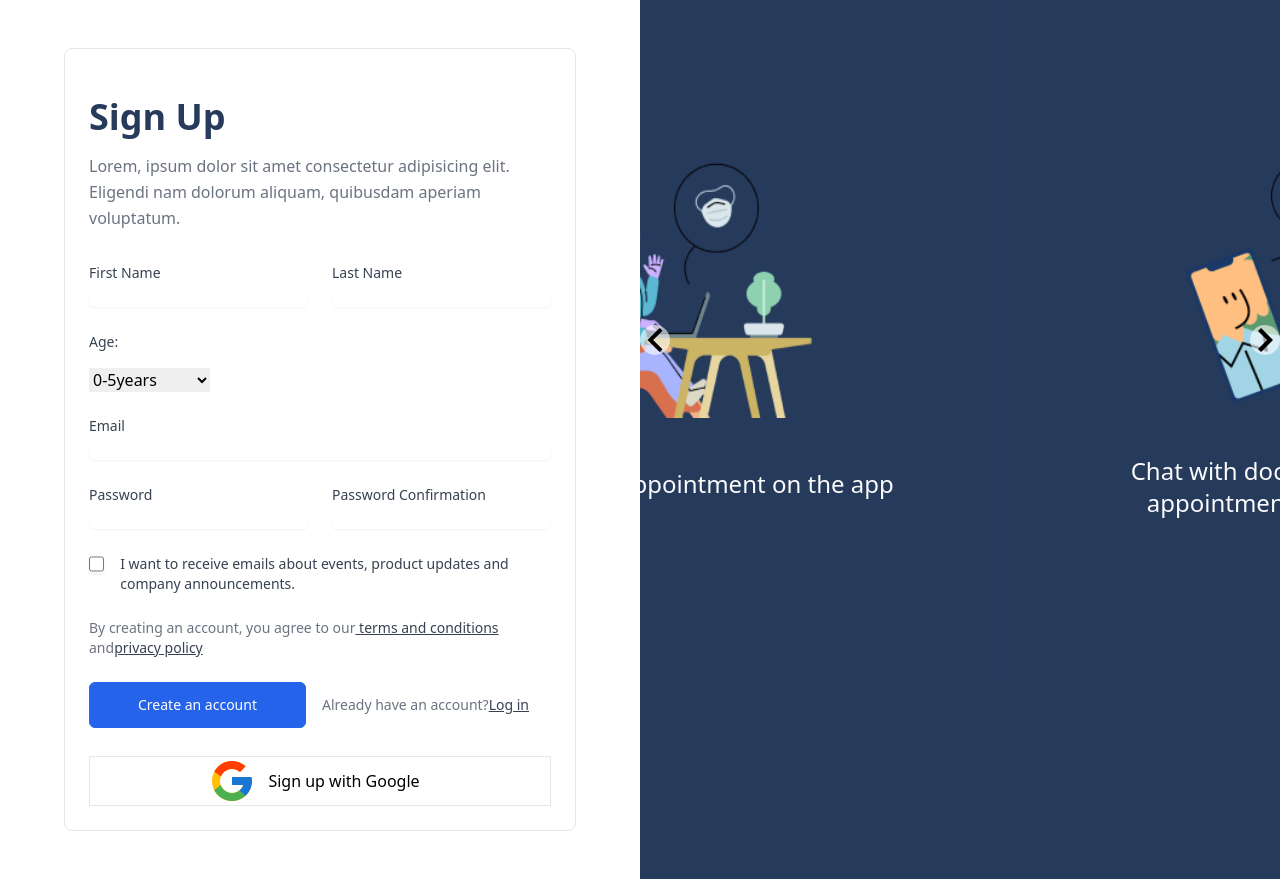
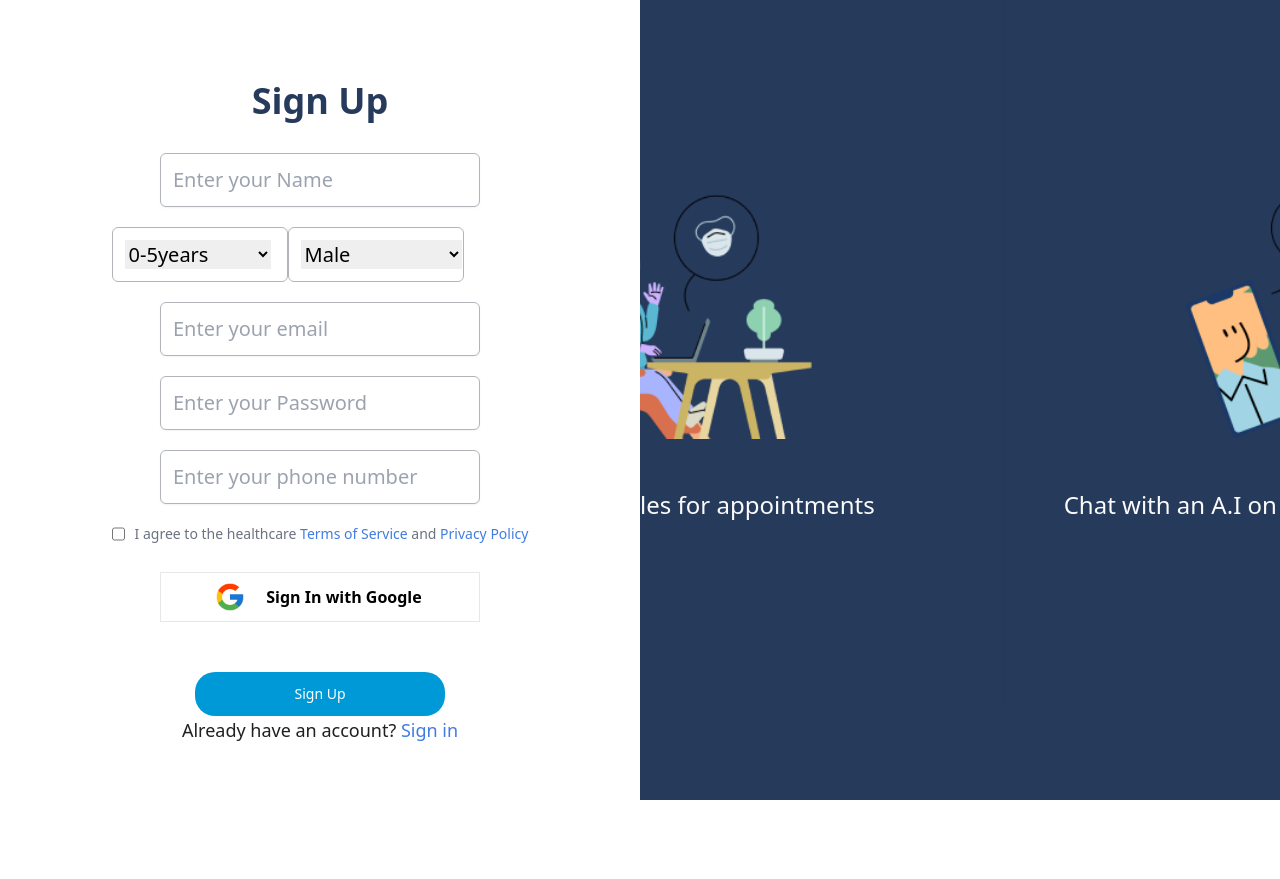
Before and after one commit to tosxin-456/TopinsChatGenie, a React (Create React App) app: page /signup in a window 1280 px wide. After the commit the page ends 800 px from the top, so only its background shows below. Built offline with nearby package versions, Linux system fonts and the light colour scheme.

Commit message:
edited the sign up page

```diff
--- a/src/app/SignUp.tsx
+++ b/src/app/SignUp.tsx
@@ -1,26 +1,26 @@
 import React, {useState} from "react"
 import { Link } from "react-router-dom"
 import Onboard from "./components/Onboard"
-
+import google from '../images/google.png'
 
 export default function SignUp(){
-  const [firstName, setFirstName] = useState('')
-  const [lastName, setLastName] = useState('')
+  const [Name, setFirstName] = useState('')
   const [age, setAge] = useState('select age')
+  const [gender, setGender] = useState('select gender')
   const [password, setPassword] = useState('')
-  const [confirmPassword, setConfirmPassword] = useState('')
+  const [phone, setPhone] = useState('')
   const [email, setEmail] = useState('')
     return(
 
 
 <section className="bg-white">
-<div className="lg:grid lg:min-h-screen lg:grid-cols-12">
+<div className="lg:grid lg:min-h-screen lg:grid-cols-12 ">
   <main
     className="flex items-center justify-center px-8 py-8 sm:px-12 lg:col-span-6 lg:px-16 lg:py-12 xl:col-span-6"
   >
     <div className="max-w-xl lg:max-w-3xl">
 
-      <div className="border-solid border border-gray rounded-lg p-6">
+      <div className="w-full ">
       {/* <Link className="block text-blue-600" to="#">
         <span className="sr-only">Home</span>
         <svg
@@ -35,50 +35,24 @@ export default function SignUp(){
           />
         </svg>
       </Link> */}
-      <h1 className="mt-6 text-2xl font-bold text-[#263A5C] sm:text-3xl md:text-4xl">
+      <h1 className="mt-6 text-2xl font-bold text-[#263A5C] sm:text-3xl md:text-4xl text-center">
         Sign Up
       </h1>
-
-      <p className="mt-4 leading-relaxed text-gray-500">
-        Lorem, ipsum dolor sit amet consectetur adipisicing elit. Eligendi nam dolorum aliquam,
-        quibusdam aperiam voluptatum.
-      </p>
-
-      <form action="#" className="mt-8 grid grid-cols-6 gap-6">
-        <div className="col-span-6 sm:col-span-3">
-          <label htmlFor="FirstName" className="block text-sm font-medium text-gray-700">
-            First Name
-          </label>
-
+      <form action="#" className="mt-8 ">
+        <div className="col-span-6 sm:col-span-3 flex justify-center m-[20px]">
           <input
-          value={firstName}
+          value={Name}
           onChange={(e) => setFirstName(e.target.value)}
             type="text"
-            id="FirstName"
-            name="first_name"
-            className="mt-1 w-full rounded-md border-gray-200 bg-white text-sm text-gray-700 shadow-sm"
+                  id="Name"
+                  placeholder="Enter your Name"
+            name="Name"
+            className="w-[20rem] bg-rgba-34-31-31-10 border-[#B1B5B9] border-[1px] rounded-[6px]  p-3  text-xl shadow-sm"
           />
         </div>
-
-        <div className="col-span-6 sm:col-span-3">
-          <label htmlFor="LastName" className="block text-sm font-medium text-gray-700">
-            Last Name
-          </label>
-
-          <input
-          value={lastName}
-          onChange={(e) => setLastName(e.target.value)}
-            type="text"
-            id="LastName"
-            name="last_name"
-            className="mt-1 w-full rounded-md border-gray-200 bg-white text-sm text-gray-700 shadow-sm"
-          />
-        </div>
-        <div className="col-span-6 sm:col-span-3">
-          <label htmlFor="LastName" className="block text-sm font-medium text-gray-700 mb-4">
-            Age:
-            </label>
-            <select id="dropdown" name="dropdown"
+        <div className="flex  ">
+        <div className="col-span-6 sm:col-span-3   border-[#B1B5B9] border-[1px] rounded-[6px]  p-3  text-xl shadow-s w-[11rem]">
+            <select id="dropdown" name="dropdown" aria-placeholder="Age"
               value={age}
               onChange={(e) => setAge(e.target.value)}
             >
@@ -90,102 +64,92 @@ export default function SignUp(){
                 <option value="option3">20-49years</option>
                 <option value="option3">50 and above</option>
            </select>
-
+                    </div>
+                    <div className="col-span-6 sm:col-span-3   border-[#B1B5B9] border-[1px] rounded-[6px]  p-3  text-xl shadow-s w-[11rem]">
+            <select id="dropdown" name="dropdown"
+              value={age}
+              onChange={(e) => setGender(e.target.value)} >
+              <option value="" disabled selected>Select Gender</option>
+            <option value="Male">Male</option>
+           <option value="Female">Female</option>
+           <option value="Rather Not Say">Rather Not Say</option>
+           </select>
         </div>
+         </div>
 
 
-        <div className="col-span-6">
-          <label htmlFor="Email" className="block text-sm font-medium text-gray-700"> Email </label>
-
-          <input
+        <div className="col-span-6 flex justify-center m-[20px]">
+          < input
             value={email}
             onChange={(e) => setEmail(e.target.value)}
             type="email"
             id="Email"
             name="email"
-            className="mt-1 w-full rounded-md border-gray-200 bg-white text-sm text-gray-700 shadow-sm"
+            placeholder="Enter your email"
+            className="w-[20rem] border-[#B1B5B9] border-[1px] rounded-[6px]  p-3  text-xl shadow-sm"
           />
         </div>
 
-        <div className="col-span-6 sm:col-span-3">
-          <label htmlFor="Password" className="block text-sm font-medium text-gray-700"> Password </label>
-
+        <div className="col-span-6 sm:col-span-3 flex justify-center m-[20px] ">
           <input
             value={password}
             onChange={(e) => setPassword(e.target.value)}
             type="password"
             id="Password"
+            placeholder="Enter your Password"
             name="password"
-            className="mt-1 w-full rounded-md border-gray-200 bg-white text-sm text-gray-700 shadow-sm"
+            className="w-[20rem] border-[#B1B5B9] border-[1px] rounded-[6px]  p-3  text-xl shadow-sm"
           />
         </div>
 
-        <div className="col-span-6 sm:col-span-3">
-          <label htmlFor="PasswordConfirmation" className="block text-sm font-medium text-gray-700">
-            Password Confirmation
-          </label>
-
+        <div className="col-span-6 sm:col-span-3 flex justify-center m-[20px]">
           <input
-           value={confirmPassword}
-           onChange={(e) => setConfirmPassword(e.target.value)}
-            type="password"
-            id="PasswordConfirmation"
+           value={phone}
+           onChange={(e) => setPhone(e.target.value)}
+            type="text"
+                      id="phone"
+                      placeholder="Enter your phone number"
             name="password_confirmation"
-            className="mt-1 w-full rounded-md border-gray-200 bg-white text-sm text-gray-700 shadow-sm"
+            className="w-[20rem] border-[#B1B5B9] border-[1px] rounded-[6px] bg-rgba-34-31-31-40 p-3  text-xl shadow-sm"
           />
+                  </div>
+        <div className="col-span-6 flex">
+                  <input type="checkbox" name="" id="" />
+          <p className="text-sm text-gray-500 ml-[10px]">
+            I agree to the healthcare
+            <a href="#" className="text-[#407CE2]"> Terms of Service  </a>
+            and
+            <a href="#" className="text-[#407CE2]"> Privacy Policy</a>
+          </p>
+        </div>
+      </form>
+      <button className="w-[20rem] flex text-center mt-7 bg-white border border-solid justify-center m-auto">
+            <img className="w-[2rem] m-2"
+            src={google}
+            alt="google"
+            />
+            <h2 className="m-3 font-semibold">Sign In with Google</h2>
+        </button>
+        <div className="col-span-6 sm:flex sm:items-center sm:gap-4">
+        <button
+              type="submit"
+              className=" rounded-[20px] bg-[#0099D7] px-7 py-3 text-sm font-medium text-white w-3/5 m-auto  mt-[50px]"
+            >
+              Sign Up
+            </button>
         </div>
 
-        <div className="col-span-6">
-          <label htmlFor="MarketingAccept" className="flex gap-4">
-            <input
-              type="checkbox"
-              id="MarketingAccept"
-              name="marketing_accept"
-              className="size-5 rounded-md border-gray-200 bg-white shadow-sm"
-            />
-
-            <span className="text-sm text-gray-700">
-              I want to receive emails about events, product updates and company announcements.
-            </span>
-          </label>
-        </div>
-
-        <div className="col-span-6">
-          <p className="text-sm text-gray-500">
-            By creating an account, you agree to our
-            <a href="#" className="text-gray-700 underline"> terms and conditions </a>
-            and
-            <a href="#" className="text-gray-700 underline">privacy policy</a>
-          </p>
-        </div>
-
-        <div className="col-span-6 sm:flex sm:items-center sm:gap-4">
-          <button
-            className="inline-block shrink-0 rounded-md border border-blue-600 bg-blue-600 px-12 py-3 text-sm font-medium text-white transition hover:bg-transparent hover:text-blue-600 focus:outline-none focus:ring active:text-blue-500"
-          >
-            Create an account
-          </button>
-
-          <p className="mt-4 text-sm text-gray-500 sm:mt-0">
-            Already have an account?
-            <Link to="/signin" className="text-gray-700 underline">Log in</Link>
-          </p>
-        </div>
-
-      </form>
-      <button className="sm:w-full flex text-center mt-7 bg-white border border-solid justify-center">
-        <img className="align-middle justify-center"
-        src={require('../images/google.png')}
-        alt="google"
-        />
-        <h2 className="mt-3 mx-3">Sign up with Google</h2>
-      </button>
 
       </div>
-
+          <div className="flex  justify-center ">
+            <p className="text-lg text-[#221F1F]">
+              Already have an account?
+              <Link className="text-[#407CE2]" to="/signin">   Sign in</Link>
+                </p>
+                </div>
     </div>
   </main>
-  <aside className="relative block lg:col-span-6 lg:h-full bg-[#263A5C]">
+  <aside className="relative block lg:col-span-6 lg:h-full  bg-[#263A5C]">
     {/* <div className=""> */}
       <Onboard />
     {/* </div> */}
--- a/src/app/components/Onboard.jsx
+++ b/src/app/components/Onboard.jsx
@@ -14,14 +14,22 @@ export default function Onboard(){
         width: '100%',
         flexDirection: "column"
     }
+    const settings = {
+        dots: true, // Show navigation dots
+        arrows: false, // Hide navigation arrows
+        infinite: true,
+        speed: 250,
+        slidesToShow: 1,
+        slidesToScroll: 1
+    };
 
     return(
         <div className="slide-container">
-            <Slide>
+            <Slide {...settings}>
                 {onboard.map((image) => (
                     <div className='' key={image.id} style={{...divStyle, backgroundColor:'#263A5C'}}>
                         <img src={image.src} alt=""
-                        style={{width:'45%', height:'50%', display:"flex", marginTop:"25%"}}
+                        style={{width:'45%', height:'45%', display:"flex", marginTop:"30%"}}
                         />
                         <h2  className='text-[#FBFBFB] sm:text-2xl h-[10%] mb-40 w-80% m-[50px] text-center'  >{image.text}</h2>
                     </div>
--- a/src/app/data/OnboardData.tsx
+++ b/src/app/data/OnboardData.tsx
@@ -9,17 +9,17 @@ let onboard: elements[] = [
     {
         id:"1",
         src:require('../../images/onboard1.png'),
-        text:'Schedule an appointment on the app'
+        text:'Mark schedules for appointments'
     },
     {
         id:'2',
         src:require('../../images/onboard2.png'),
-        text:'Chat with doctors before and after appointments via the Setex app'
+        text:'Chat with an A.I on all health related problems'
     },
     {
         id:'3',
         src:require('../../images/onboard3.png'),
-        text:'Track your health activity and medical records at any time'
+        text:'Track your health activity and monitor schedule progress'
     },
     {
         id:'4',
```
Also changed, not shown: src/app/SignIn.tsx (+8 -7 lines).
